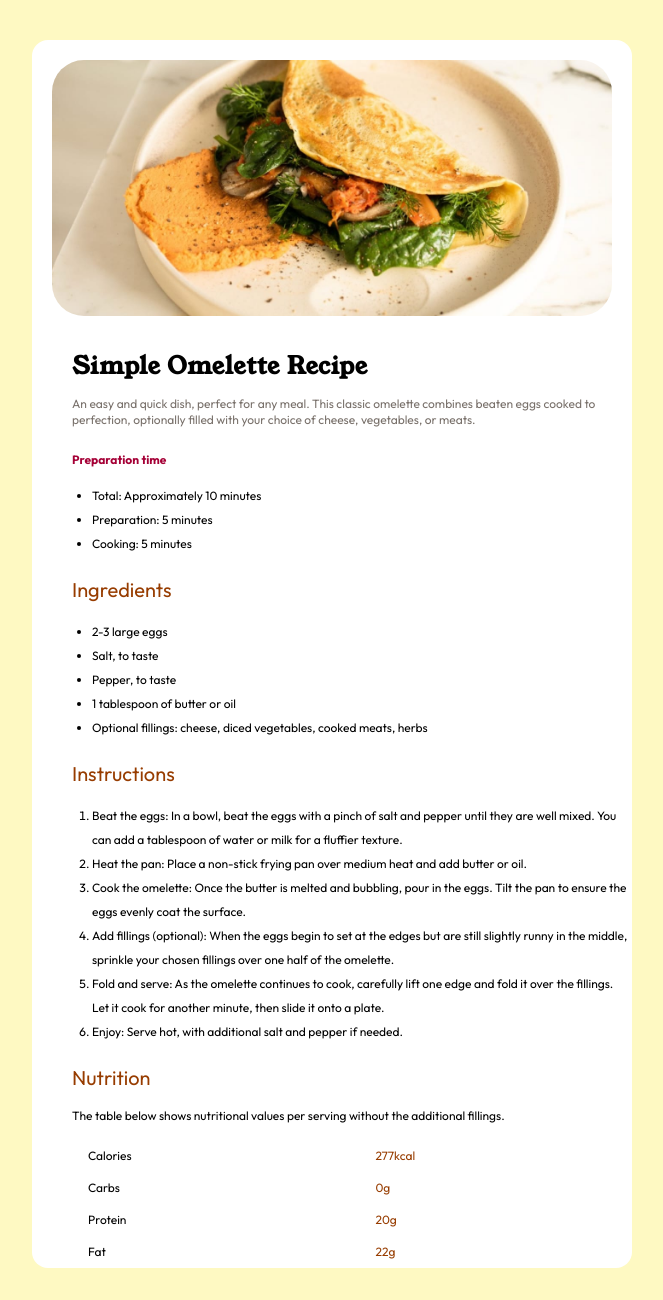
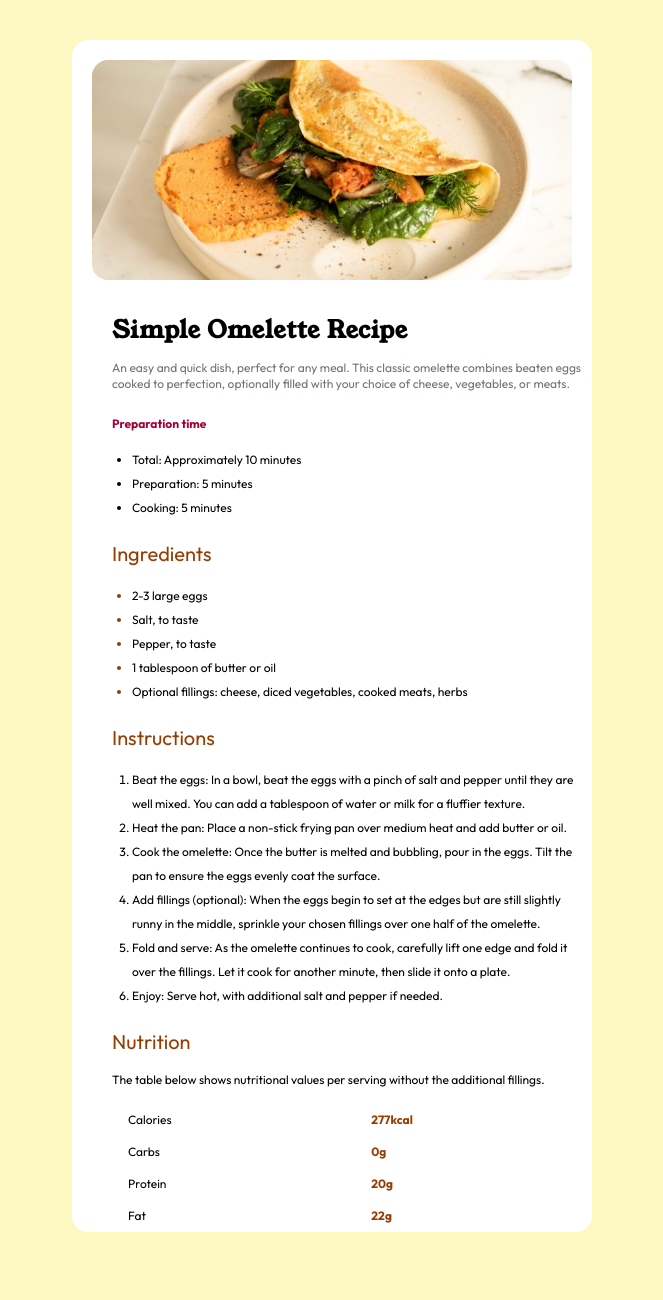
Before and after one commit to scottpeat/recipe-page-tailwind, a plain HTML site: page index.html in a window 1280 px wide. Shown: the whole page, without its empty margins (308-971 px from the left). After the commit the page ends 1272 px from the top, so only its background shows below. Drawn offline with nearby package versions, Linux system fonts and the light colour scheme.

Commit message:
FInishing up on presentational elements such as bullet points using marker class

```diff
--- a/index.html
+++ b/index.html
@@ -32,12 +32,12 @@
       <!-- Main Container -->
       <div class="container flex flex-col w-full h-full mx-auto p-10">
         <!-- Recipe Container -->
-        <div class="bg-white rounded-2xl w-150 h-fit mx-auto">
+        <div class="bg-white rounded-2xl w-130 h-fit mx-auto">
           <!-- Image Container -->
-          <div class="w-150 mx-auto p-5">
+          <div class="w-130 mx-auto p-5">
             <img
               src="assets/images/image-omelette.jpeg"
-              class="rounded-4xl"
+              class="rounded-2xl"
               alt="Omelette Photo"
             />
           </div>
@@ -60,7 +60,7 @@
               Preparation time
             </h3>
             <ul class="list-disc leading-6">
-              <li>Total: Approximately 10 minutes</li>
+              <li><span class="font-normal">Total</span>: Approximately 10 minutes</li>
               <li>Preparation: 5 minutes</li>
               <li>Cooking: 5 minutes</li>
             </ul>
@@ -68,7 +68,7 @@
           <!-- Ingredients Container -->
           <div class="ml-10 mb-5">
             <h2 class="text-amber-800 text-xl mb-4">Ingredients</h2>
-            <ul class="list-disc ml-5 leading-6">
+            <ul class="list-disc ml-5 leading-6 marker:text-amber-800">
               <li>2-3 large eggs</li>
               <li>Salt, to taste</li>
               <li>Pepper, to taste</li>
@@ -123,25 +123,25 @@
                 <tr>
                   <td class="px-4 py-2">Calories</td>
                   <td class="px-4 py-2">
-                    <span class="text-amber-800">277kcal</span>
+                    <span class="text-amber-800 font-bold">277kcal</span>
                   </td>
                 </tr>
                 <tr>
                   <td class="px-4 py-2">Carbs</td>
                   <td class="px-4 py-2">
-                    <span class="text-amber-800">0g</span>
+                    <span class="text-amber-800 font-bold">0g</span>
                   </td>
                 </tr>
                 <tr>
                   <td class="px-4 py-2">Protein</td>
                   <td class="px-4 py-2">
-                    <span class="text-amber-800">20g</span>
+                    <span class="text-amber-800 font-bold">20g</span>
                   </td>
                 </tr>
                 <tr>
                   <td class="px-4 py-2">Fat</td>
                   <td class="px-4 py-2">
-                    <span class="text-amber-800">22g</span>
+                    <span class="text-amber-800 font-bold">22g</span>
                   </td>
                 </tr>
               </tbody>
```
